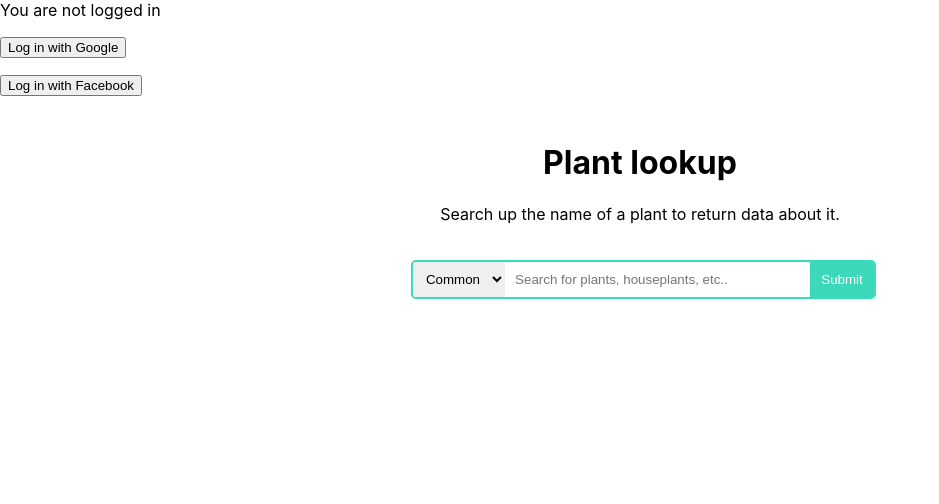
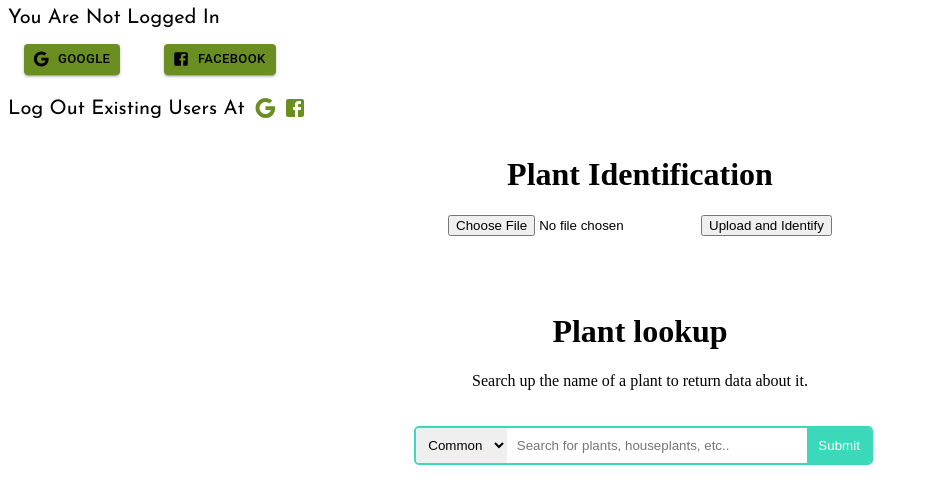
Before and after one commit to KimandoHs/CS411_Project, a React (Create React App) app in the folder prototype/: page / in a window 1280 px wide. Shown: the top 504 px of the page, without its empty margins (0-939 px from the left). Built offline with nearby package versions, Linux system fonts and the light colour scheme.

Commit message:
added prototype

```diff
--- a/prototype/package.json
+++ b/prototype/package.json
@@ -3,6 +3,10 @@
   "version": "0.1.0",
   "private": true,
   "dependencies": {
+    "@emotion/react": "^11.10.5",
+    "@emotion/styled": "^11.10.5",
+    "@mui/icons-material": "^5.10.16",
+    "@mui/material": "^5.10.16",
     "@testing-library/jest-dom": "^5.16.5",
     "@testing-library/react": "^13.4.0",
     "@testing-library/user-event": "^13.5.0",
@@ -11,11 +15,13 @@
     "cors": "^2.8.5",
     "dotenv": "^16.0.3",
     "express": "^4.18.2",
+    "filereader": "^0.10.3",
     "firebase": "^9.14.0",
     "mysql": "^2.18.1",
     "nodemon": "^2.0.20",
     "react": "^18.2.0",
     "react-dom": "^18.2.0",
+    "react-router-dom": "^6.4.4",
     "react-scripts": "5.0.1",
     "web-vitals": "^2.1.4"
   },
--- a/prototype/src/App.js
+++ b/prototype/src/App.js
@@ -1,19 +1,50 @@
 import axios from 'axios'
-import {useEffect, useState} from 'react';
+import React, {useEffect, useState} from 'react';
 import './style.css'
 import {signInWithPopup, signOut, GoogleAuthProvider, FacebookAuthProvider} from 'firebase/auth';
 import {authentication} from "./firebase_config";
+import {Button} from '@mui/material';
+import GoogleIcon from '@mui/icons-material/Google';
+import FacebookIcon from '@mui/icons-material/Facebook';
+import { createTheme, ThemeProvider } from '@mui/material/styles';
+import IconButton from '@mui/material/IconButton';
+import Stack from '@mui/material/Stack';
+
+
+
+
+
+
 
 const App = () => {
+
+    const theme = createTheme({
+        status: {
+            danger: '#e53e3e',
+        },
+        palette: {
+            primary_green: {
+                main: '#6B8E23',
+                darker: '#fff',
+            },
+
+        },
+    });
+
+
+    //                                        LOGIN STARTS HERE
+
+
 
     const [userName, setUserName] = useState("");
   const [userEmail, setUserEmail] = useState("");
   const [userId, setUserId] = useState("");
   const [loginStat, setLoginStat] = useState(false);
-  const [loginButton1, setLoginButton1] = useState("Log in with Google");
-  const [loginButton2, setLoginButton2] = useState("Log in with Facebook");
+  const [loginButton1, setLoginButton1] = useState("Google");
+  const [loginButton2, setLoginButton2] = useState("Facebook");
   const [loginType, setLoginType] = useState("");
-  const [isNew, setIsNew] = useState([]);
+
+
 
   const signInWithFacebook = () => {
       if(!loginStat) {
@@ -21,9 +52,16 @@
           signInWithPopup(authentication, provider)
               .then((re) => {
                   console.log(re.user);
+                  setUserId(prevId => re.user.uid);
                   setUserName(prevName => re.user.displayName);
-                  setUserEmail(prevEmail => re.user.email);
-                  setUserId(prevId => re.user.uid)
+                  setUserEmail(prevEmail => {
+                      if(re.user.email == null){
+                          return "not setup."
+                      }
+                      else{
+                          return re.user.email
+                      }
+                  });
                   setLoginType(prevType => "facebook")
                   setLoginStat(prevState => true);
               })
@@ -35,11 +73,11 @@
           signOut(authentication)
               .then((re) => {
                   console.log("logged out")
+                  setUserId(prevId => "");
                   setUserName(prevName => "");
                   setUserEmail(prevEmail => "");
-                  setUserId(prevId => "")
                   setLoginType(prevType => "")
-                  setLoginStat(prevStat => false);
+                  setLoginStat(prevState => false);
                   }
               )
               .catch((err) => {
@@ -55,12 +93,17 @@
       signInWithPopup(authentication, provider)
           .then((re) => {
             console.log(re.user);
+            setUserId(prevId => re.user.uid);
             setUserName(prevName => re.user.displayName);
-            setUserEmail(prevEmail => re.user.email);
-              setUserId(prevId => re.user.uid);
-
-              setLoginType(prevType => "google")
-
+            setUserEmail(prevEmail => {
+                if(re.user.email == null){
+                    return "not setup."
+                }
+                else{
+                    return re.user.email
+                }
+            });
+            setLoginType(prevType => "google");
             setLoginStat(prevState => true);
           })
           .catch((err) => {
@@ -70,13 +113,11 @@
     else{
       signOut(authentication)
           .then((re) => {
-                console.log("logged out")
+                console.log("logged out");
               setUserName(prevName => "");
               setUserEmail(prevEmail => "");
               setUserId(prevId => "");
-
               setLoginType(prevType => "")
-
               setLoginStat(prevStat => false);
               }
           )
@@ -87,77 +128,75 @@
 
   }
 
-  const insertUserData = () =>{
+  const checkInsertUser = () =>{
+      axios.post('http://localhost:8000/check_user', {uid: userId})
+          .then((re) => {
+              console.log("returned match: ", re.data.length);
+
+              if(re.data.length == 0){
                   axios.post('http://localhost:8000/insert_user', {uid: userId, name: userName, email: userEmail})
                   .then((re) => {
                       console.log("inserted new user");
+                      console.log(re)
+                  })
+              }
+              else{
+                  console.log("old user not inserted")
+              }
           })
   }
 
-  const checkNewUser = () => {
-      axios.post('http://localhost:8000/check_user', {uid: userId})
-          .then((re) => {
-              console.log(re);
-              setIsNew(prevIsNew => re.data);
-              if(re.data.length > 0) {
-                  console.log(re.data.length);
-              }
-              else{
-                  console.log("data length 0")
-              }
-          })
-  }
 
   useEffect(() => {
     if(loginStat && loginType == "google") {
       var login_name = userName;
       var login_email = userEmail;
       var login_id = userId;
-      checkNewUser();
-      console.log(isNew[0]);
-      console.log("ok")
-      if(isNew.length > 0) {
-      }
-      else{
-      insertUserData();}
+      checkInsertUser();
       document.getElementById("loginname").innerHTML = "You are logged in to Google as " + login_name;
       document.getElementById("loginemail").innerHTML = "Email: " + login_email;
-      setLoginButton1(prevButton => "Log out");
+      setLoginButton1(prevButton => "Log Out");
       var x = document.getElementById("facebookbutton");
+      var y = document.getElementById("logoutController");
+        y.style.display = "none";
         x.style.display = "none";
     }
     else if(loginStat && loginType == "facebook"){
         var login_name = userName;
         var login_email = userEmail;
         var login_id = userId;
-        checkNewUser()
-        if(isNew.length > 0){}
-        else{
-        insertUserData();}
+        checkInsertUser();
         document.getElementById("loginname").innerHTML = "You are logged in to Facebook as " + login_name;
         document.getElementById("loginemail").innerHTML = "Email: " + login_email;
-        setLoginButton2(prevButton => "Log out");
+        setLoginButton2(prevButton => "Log Out");
         var x = document.getElementById("googlebutton");
+        var y = document.getElementById("logoutController");
+        y.style.display = "none";
         x.style.display = "none";
     }
     else{
-      document.getElementById("loginname").innerHTML = "You are not logged in";
+      document.getElementById("loginname").innerHTML = "You Are Not Logged In";
       document.getElementById("loginemail").innerHTML = "";
-      setLoginButton1(prevButton => "Log in with Google");
-      setLoginButton2(prevButton => "Log in with Facebook");
+      setLoginButton1(prevButton => "Google");
+      setLoginButton2(prevButton => "Facebook");
 
         var x = document.getElementById("googlebutton");
         var y = document.getElementById("facebookbutton");
+
+        var w = document.getElementById("logoutController");
         x.style.display = "block";
         y.style.display = "block";
+        w.style.display = "block";
+
+    }
+
+  }, [ userId, userName, userEmail, loginStat, loginType])
 
 
 
-    }
-
-  }, [userName, userEmail, userId, loginStat, loginType])
 
 
+    //                                        PLANT QUERY STARTS HERE
 
 
 
@@ -176,6 +215,7 @@
     console.log('form submitted');
   }
   const getData = () => {
+
     const options = {
       method: 'GET',
       url: 'http://localhost:8000/results',
@@ -190,8 +230,6 @@
     })
   }
 
-  console.log(chosenName)
-  console.log(chosenType)
 
 useEffect( () => {
   if (getDataInfo && getDataInfo.length > 0) {
@@ -210,22 +248,165 @@
   else if (getDataInfo && getDataInfo.length === 0) {
     document.getElementById('demo2').innerHTML = "No result returned."
   }
-}, [getDataInfo])
+}, [getDataInfo]);
+
+
+
+
+
+  //                                        PLANT IDENTIFIER STARTS HERE
+
+
+
+
+//plant result variables
+
+    const [identifyData, setIdentifyData] = useState(null);
+    const [suggestArray, setSuggestArray] = useState([]);
+    const [isPlant, setIsPlant] = useState(false);
+    const [isPlantProb, setIsPlantProb] = useState(0);
+
+//upload image path
+
+    const [imagePathUrl, setImagePathUrl] = useState('')
+
+    const convertBase64 = (file) => {
+        return new Promise((resolve, reject) => {
+            const fileReader = new FileReader();
+            fileReader.readAsDataURL(file)
+            fileReader.onload = () => {
+                resolve(fileReader.result);
+            }
+            fileReader.onerror = (error) => {
+                reject(error);
+            };
+        })
+    }
+
+
+
+
+   const initial_p = Promise.resolve('')
+   const [imageProm64, setImageProm64] = useState(initial_p);
+   const [base64, setBase64] = useState('');
+
+  const onFileChange = e =>{
+      const file = e.target.files[0]
+      console.log("raw file submit", file)
+      setImagePathUrl(URL.createObjectURL(file))
+      setImageProm64(prevImage64 => convertBase64(file))
+  }
+
+
+    useEffect(() => {
+        imageProm64
+            .then(re=>{
+            setBase64(prevBase64 => re.substring(re.indexOf(",") + 1));
+            })
+    }, [ imageProm64, imagePathUrl ])
+
+    useEffect(() => {
+        if(base64 != ''){
+        console.log("base64 string recorded")}
+    }, [ base64 ])
+
+  const submitFileData = () => {
+      console.log("image submitted")
+      axios.post('http://localhost:8000/identify', {image: base64})
+          .then((re)=>{
+              setIdentifyData(re.data);
+              console.log("return from api",re.data)})
+          .catch(err=>{console.log(err)})
+  }
+
+
+    useEffect(() => {
+    if(identifyData != null){
+        setIsPlant(identifyData.is_plant);
+        setIsPlantProb(identifyData.is_plant_probability);
+        if(identifyData.suggestions.length > 3)
+        setSuggestArray(identifyData.suggestions.subarray(0,3))  // only take first three suggestions
+        else
+            setSuggestArray(identifyData.suggestions)
+    }
+}, [ identifyData ])
+
+    useEffect(()=>{
+
+    }, [ isPlant, isPlantProb, suggestArray ])
+
+
+
+
+
 
 
     return (
+
+
+
+
+
+
       <div className="App">
 
+          <div className= "login">
+              <div className="loginStatus">
+        <div id = "loginname"> </div>
+        <div id = "loginemail"></div>
+              </div>
 
-        <div id = "loginname"> You are not logged in </div>
-        <div id = "loginemail"></div>
         <div id = "loginbutton">
-          <p id="googlebutton"><button  onClick={signInWithGoogle}> {loginButton1}</button></p>
-          <p id = "facebookbutton"><button  onClick={signInWithFacebook}> {loginButton2}</button></p>
+            <ThemeProvider theme={theme}>
+                <Stack direction="row" spacing={0}>
+            <div id="googlebutton" className="googleLogin">
+                <Button size ='small' color = 'primary_green' variant="contained"  sx={{m:2}} startIcon = {<GoogleIcon/>} onClick={signInWithGoogle}>
+                {loginButton1}
+                </Button>
+            </div>
+            <div id = "facebookbutton" className="facebookLogin">
+                <Button size ='small' color = 'primary_green' variant="contained" sx = {{m:2}} startIcon={<FacebookIcon/>} onClick={signInWithFacebook}>
+                    {loginButton2}
+                </Button>
+            </div>
+                </Stack>
+            <div id = "logoutController">
+            <div className="logoutProp">
+                Log Out Existing Users At
+            </div>
+                <Stack direction="row" spacing={0}>
+                    <div className="logout">
+                <IconButton size ='small' aria-label="google" color = "primary_green" onClick = {() => window.open('https://myaccount.google.com', '_blank')}>
+                    <GoogleIcon/>
+                </IconButton>
+            </div>
+            <div className="logout">
+                <IconButton size ='small' aria-label="facebook" color = "primary_green" onClick = {() => window.open('https://www.facebook.com', '_blank')}>
+                    <FacebookIcon/>
+                </IconButton>
+            </div>
+            </Stack>
+            </div>
+            </ThemeProvider>
+        </div>
+
       </div>
 
 
+          <div >
+              <div className= "center2">
+              <h1 >Plant Identification</h1>
 
+              <div>
+                  <input type = "file" name = "image" onChange={onFileChange}></input>
+                  <button onClick = {submitFileData}>Upload and Identify</button>
+              </div>
+              </div>
+              <br></br>
+              <div>
+                  <img src={imagePathUrl}/>
+              </div>
+          </div>
 
 
 
@@ -233,7 +414,6 @@
           <h1>Plant lookup</h1>
             <p>Search up the name of a plant to return data about it. </p>
         </div>
-
         <div className="center">
           <div className="search">
             <form className="search-form" onSubmit={handleSubmit}>
@@ -249,8 +429,18 @@
         <p id = "demo" className = "center2"></p>
         <div id = "demo2" className = "center2"></div>
 
+
+
+
+
+
+
       </div>
-  );
+
+
+
+  )
+
 }
 
 export default App;
--- a/prototype/src/firebase_config.js
+++ b/prototype/src/firebase_config.js
@@ -1,6 +1,5 @@
 import { initializeApp } from 'firebase/app';
 import { getAuth } from 'firebase/auth';
-
 
 const firebaseConfig = {
     apiKey: "AIzaSyCHczn-Qw9xLUbvKIHzHXxVUkDAdI-YYdE",
--- a/prototype/src/index.css
+++ b/prototype/src/index.css
@@ -1,13 +1,26 @@
-body {
-  margin: 0;
-  font-family: -apple-system, BlinkMacSystemFont, 'Segoe UI', 'Roboto', 'Oxygen',
-    'Ubuntu', 'Cantarell', 'Fira Sans', 'Droid Sans', 'Helvetica Neue',
-    sans-serif;
-  -webkit-font-smoothing: antialiased;
-  -moz-osx-font-smoothing: grayscale;
+.logoutPop {
+    position: fixed;
+    top: 0;
+    left:0;
+    width: 100%;
+    height: 100vh;
+    background-color: rgba(0,0,0,0.2);
+
+    display: flex;
+    justify-content: center;
+    align-items: center;
 }
 
-code {
-  font-family: source-code-pro, Menlo, Monaco, Consolas, 'Courier New',
-    monospace;
+.logoutPop-inner {
+    position: relative;
+    padding: 32px;
+    width: 50%;
+    max-width: 640px;
+    background-color: #FFF;
 }
+
+.logoutPop-inner .no-button {
+    position: absolute;
+    top: 16px;
+    right: 16px;
+}
--- a/prototype/src/index.js
+++ b/prototype/src/index.js
@@ -2,11 +2,13 @@
 import ReactDOM from 'react-dom/client';
 import './index.css';
 import App from './App';
+import {BrowserRouter} from "react-router-dom";
 
 
 const root = ReactDOM.createRoot(document.getElementById('root'));
 root.render(
-  <React.StrictMode>
-    <App />
-  </React.StrictMode>
+    <BrowserRouter>
+        <App />
+    </BrowserRouter>
+
 );
--- a/prototype/src/style.css
+++ b/prototype/src/style.css
@@ -1,3 +1,7 @@
+@import url('https://fonts.googleapis.com/css2?family=Josefin+Sans&display=swap');
+
+
+
 .center {
     margin: auto;
     width: 60%;
@@ -76,6 +80,37 @@
     cursor:pointer;
 }
 
+.login {
+    font-size: 20px;
+    top: 100px;
+    left: 10px;
+    font-family: 'Josefin Sans', sans-serif;
+}
+
+.googleLogin {
+    width: 140px;
+    float:left
+}
+
+.facebookLogin {
+    width: 140px;
+    float: left}
+
+.logoutProp {
+    margin-top: 8px;
+    width: 240px;
+    float: left
+}
+
+
+.logout {
+    width: 30px;
+    float: left
+}
+
+
+
+
 /* ===========================
    ====== Media Query for Search Box ======
    =========================== */
```
Also changed, not shown: prototype/index.js (+58 -10 lines), 1 other file (tests, documents, lock files or other folders). Lines whose indentation alone changed are shown as unchanged.
